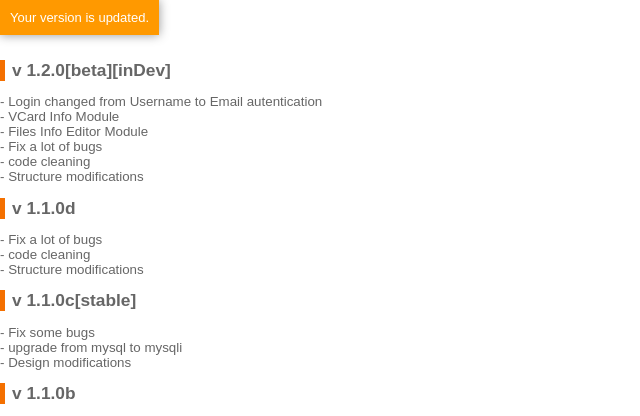
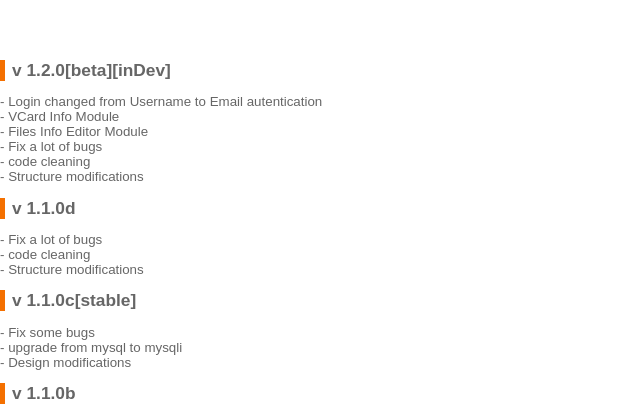
Before and after one commit to MarcosSilvaAv/nexus-pt.github.io, a PHP site: page /BO2/index.php in a window 1280 px wide. Shown: the top 416 px of the page, without its empty margins (0-640 px from the left). Run offline with PHP 8.4, Linux system fonts and the light colour scheme.

Commit message:
Update index.php

```diff
--- a/BO2/index.php
+++ b/BO2/index.php
@@ -1,8 +1,7 @@
-<?php $configuration = ["BO2-name" => "", "BO2-version" => "1.1.0", "BO2-subversion" => "c"]; ?>
 <!DOCTYPE html>
 <html>
 	<head>
-	<title><?= $configuration['BO2-name']; ?> : <?= $configuration['BO2-version']; ?></title>
+		<title>BO2 / BOxygen</title>
 		<style type="text/css">
 			* {
 				font-family: Arial, sans-serif;
@@ -36,18 +35,8 @@
 				padding: 10px;
 			}
 		</style>
-		<script type="text/javascript">
-
-		</script>
 	</head>
 	<body>
-		<?php
-			if (isset($_GET["v"]) && isset($_GET["sv"]) && $_GET["v"] !== $configuration["BO2-version"] && $_GET["sv"] !== $configuration["BO2-subversion"]) {
-				print "<div class=\"alert\">Your version is different from home server! Contact the support team to see if your backoffice support this update.</div>";
-			} else {
-				print "<div class=\"alert\">Your version is updated.</div>";
-			}
-		?>
 		<h1>v 1.2.0[beta][inDev]</h1>
 		<p>
 			- Login changed from Username to Email autentication<br>
```
